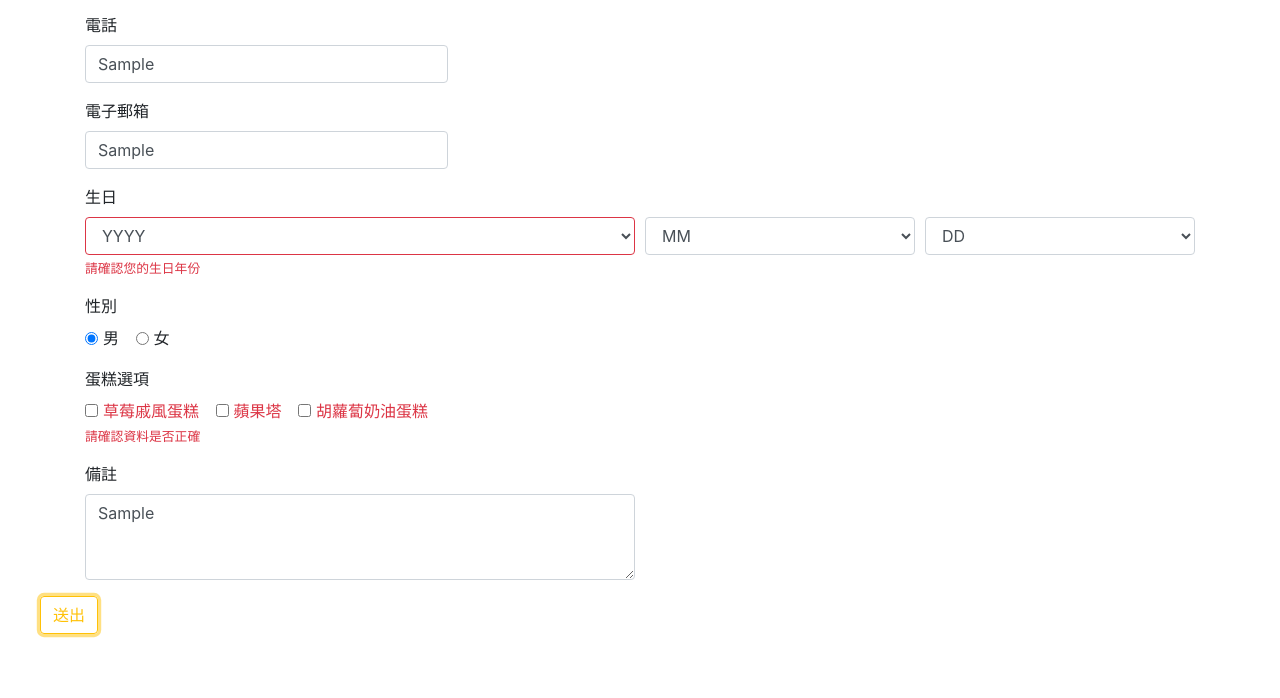
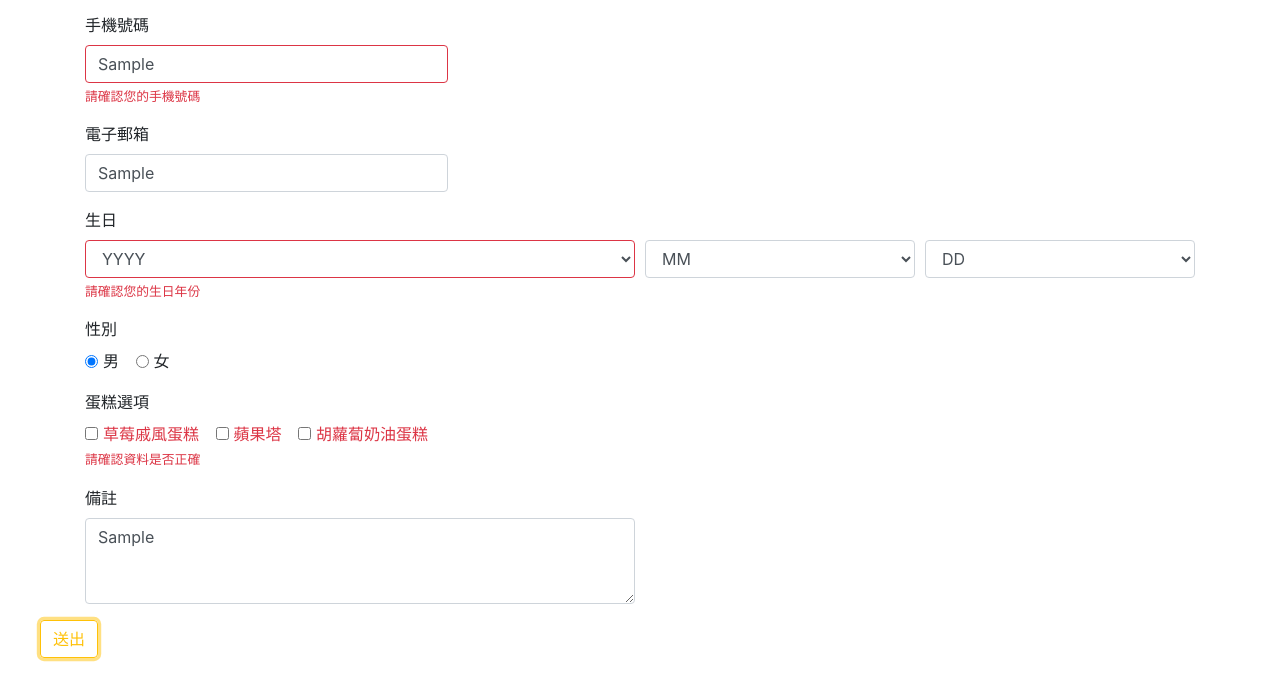
Before and after one commit to vik1110/vik1110.github.io, a plain HTML site: page lesson8/index.html in a window 1280 px wide. Both pictures are taken after typing "Sample", "Sample", "Sample", "Sample" into the empty fields and a click on the button "送出". Shown: the part 217-915 px from the top of the page. Before the commit the page ends 891 px from the top, so only its background shows below. Drawn offline with nearby package versions, Linux system fonts and the light colour scheme.

Commit message:
lesson8_email check

```diff
--- a/lesson8/index.html
+++ b/lesson8/index.html
@@ -34,7 +34,7 @@
 
   <div class="form-row">
     <div class="form-group col-md-4 col-sm12">
-         <label for="input_phone">電話</label>
+         <label for="input_phone">手機號碼</label>
         <input class="form-control" type="text" id="input_phone" placeholder="09XX-XXX-XXX">
         <div class="invalid-feedback">
             請確認您的手機號碼
@@ -64,9 +64,9 @@
               <option value="1983">1984</option>
               <option value="1983">1985</option>
           </select>
-          <div class="invalid-feedback">
+        <div class="invalid-feedback">
             請確認您的生日年份
-         </div>
+        </div>
       </div>
       <div class="form-group col-12 col-md-3">
           <label class="d-none d-md-block">&nbsp;</label>
@@ -86,6 +86,9 @@
               <option value="11">11</option>
               <option value="12">12</option>
           </select>
+          <div class="invalid-feedback">
+            請確認您的生日月份
+        </div>
       </div>
       <div class="form-group col-12 col-md-3">
           <label>&nbsp;</label><!-- &nbsp 是空格的意思 -->
@@ -122,6 +125,9 @@
               <option value="29">29</option>
               <option value="30">30</option>
           </select>
+          <div class="invalid-feedback">
+            請確認您的生日日期
+        </div>
       </div>
     </div>
       <!-- 性別 -->
--- a/lesson8/js/index.js
+++ b/lesson8/js/index.js
@@ -6,6 +6,8 @@ let bdd;
 let gender;
 let games = [];
 let note;
+let patt;
+let result;
 
 //document ready
 //按鈕送出事件，二選一(btn 要給 id)
@@ -34,14 +36,18 @@ function send(e)
     }
 
     phone = $("#input_phone").val();
-    if(phone == "")
+    patt = /^09[0-9]{8}/i;
+    result = patt.test(phone);
+
+    if(phone == "" || !result)
     {
         $("#input_phone").addClass("is-invalid")
         allpass = false;
     }
 
     email = $("#input_email").val();
-    if(email == "")
+    result = email.indexOf('@');
+    if(email == "" || !result)
     {
         $("#input_email").addClass("is-invalid")
         allpass = false;
```
